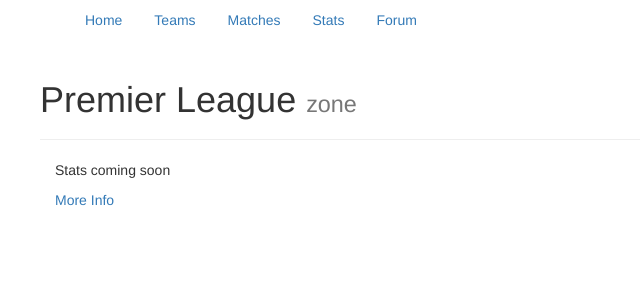
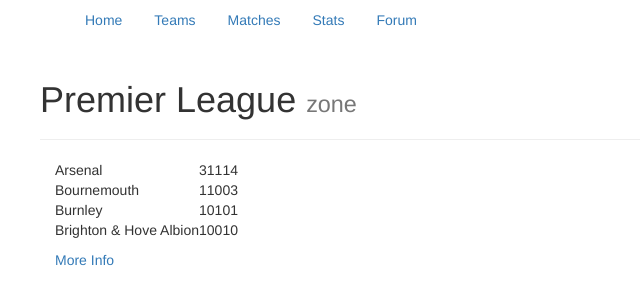
Before and after one commit to unknowncodester/premier-league-zone-client, a React (Create React App) app in the folder packages/react-scripts/template/: page /stats in a window 1280 px wide. Shown: the top 304 px of the page, without its empty margins (0-640 px from the left). Built offline with nearby package versions, Linux system fonts and the light colour scheme.

Commit message:
Rendering a league table now

```diff
--- /dev/null
+++ b/packages/react-scripts/template/src/components/LeagueTable.js
@@ -0,0 +1,27 @@
+import React, { Component } from 'react';
+
+class LeagueTable extends Component {
+    render() {
+
+        var leagueTable = this.props.teams.map(function(team) {
+            return (
+                <tr>
+                    <td>{team.name}</td>
+                    <td>{team.games}</td>
+                    <td>{team.wins}</td>
+                    <td>{team.draws}</td>
+                    <td>{team.losses}</td>
+                    <td>{team.points}</td>
+                </tr>
+            );
+        });
+
+        return (
+            <table>
+                {leagueTable}
+            </table>
+        );
+    }
+}
+
+export default LeagueTable;
--- a/packages/react-scripts/template/src/containers/Stats.js
+++ b/packages/react-scripts/template/src/containers/Stats.js
@@ -1,31 +1,23 @@
 import React, { Component } from 'react';
 import Header from '../components/Header.js';
-import Body from '../components/Body.js';
+import LeagueTable from '../components/LeagueTable.js';
 import Footer from '../components/Footer.js';
 import { Row } from 'react-bootstrap';
 
 class Stats extends Component {
 
-    _renderLeagueTable() {
-        let renderedLeagueTable = [];
-
-        leagueTable.forEach(function (team) {
-
-        })
-    }
-
     render() {
         return (
             <Row>
                 <Header/>
-                Stats coming soon
+                <LeagueTable teams={leagueTableJson}/>
                 <Footer/>
             </Row>
         );
     }
 }
 
-const leagueTable = [
+const leagueTableJson = [
     {
         "name": "Arsenal",
         "games": "3",
```
